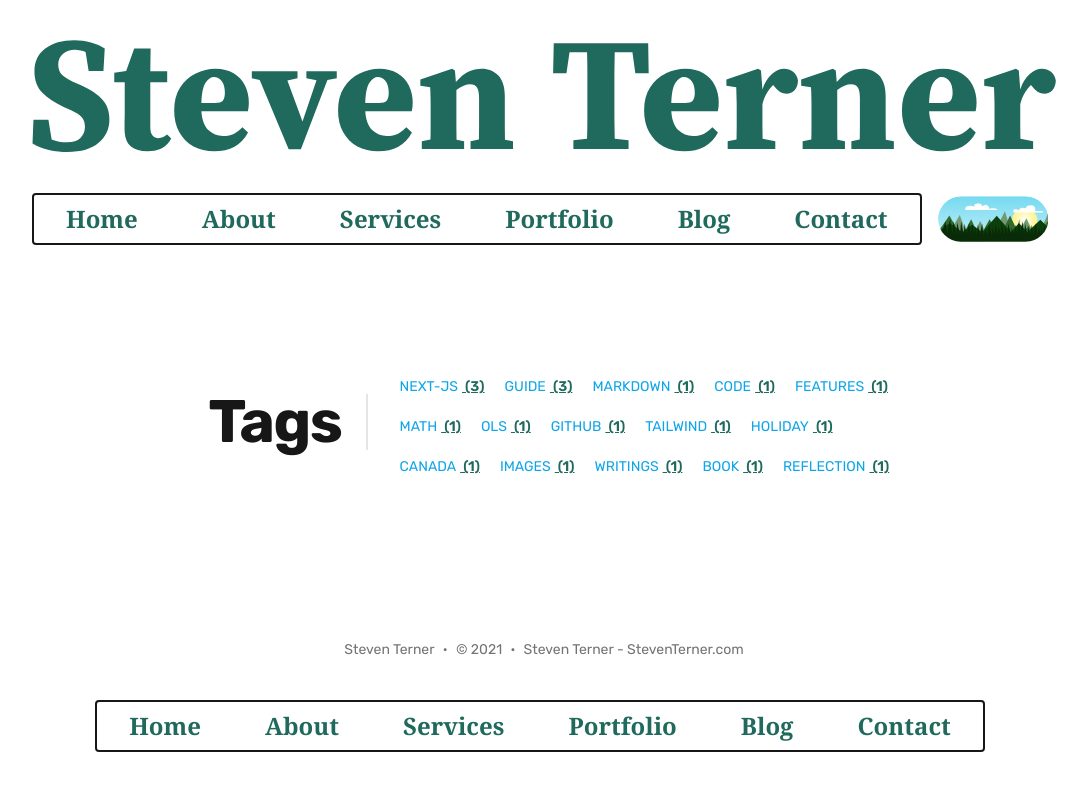
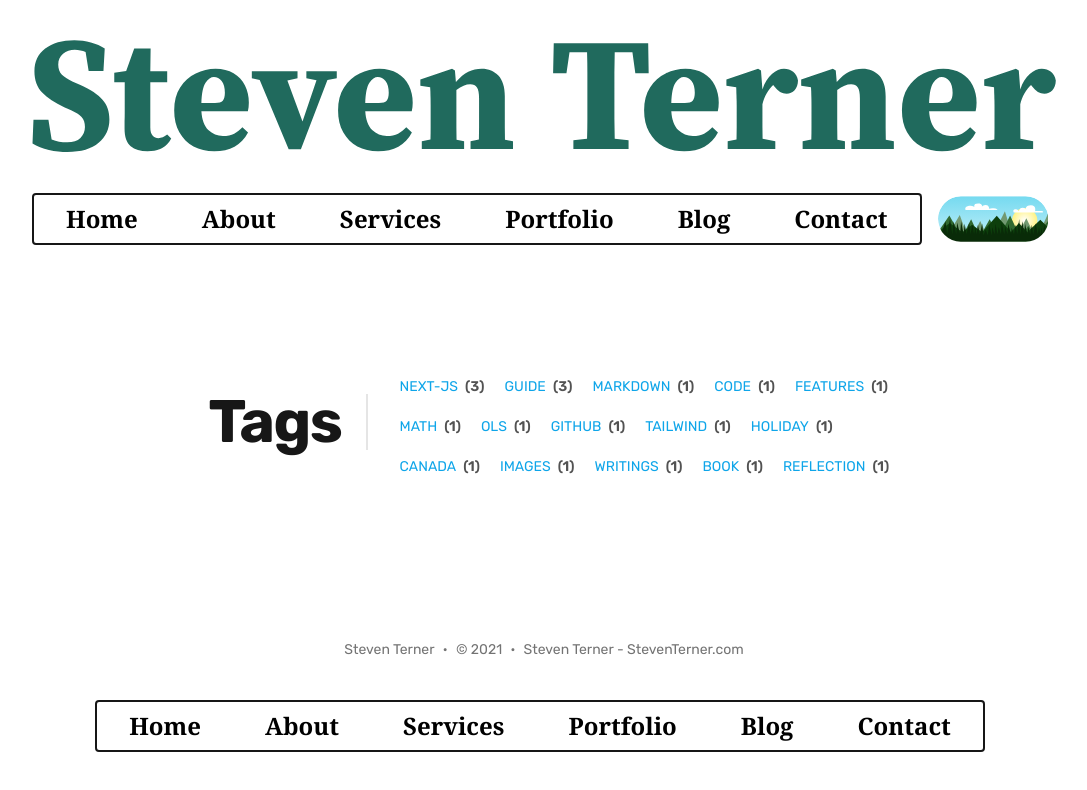
Before and after one commit to DoctorDerek/steven-terner.github.io, a Next.js app: page /tags in a window 1280 px wide. Shown: the top 790 px of the page, without its empty margins (96-1183 px from the left). Built offline with nearby package versions, Linux system fonts and the light colour scheme; a web font is replaced by a local one; what @tailwindcss/typography would draw is missing.

Commit message:
Fix Link to accept more colors

```diff
--- a/components/FooterNav.js
+++ b/components/FooterNav.js
@@ -9,7 +9,7 @@ const FooterNav = () => {
           <Link
             key={link.title}
             href={link.href}
-            className="px-3 py-1 no-underline rounded xl:px-8 hover:bg-green-light dark:hover:text-green-dark"
+            className="px-3 py-1 text-black no-underline rounded xl:px-8 hover:bg-green-light dark:hover:text-green-dark"
           >
             {link.title}
           </Link>
--- a/components/Link.js
+++ b/components/Link.js
@@ -7,8 +7,8 @@ const CustomLink = ({ href, className, ...rest }) => {
 
   const defaultClass =
     "underline text-green-dark hover:text-green hover:no-underline"
-  if (className && !className.match(/white/)) {
-    // no-underline works as a prop, but text-white does not
+  if (className && !className.match(/text-/)) {
+    // no-underline works as a prop, but not text-white, text-black, etc.
     className = className ? defaultClass + " " + className : defaultClass
   }
 
```
